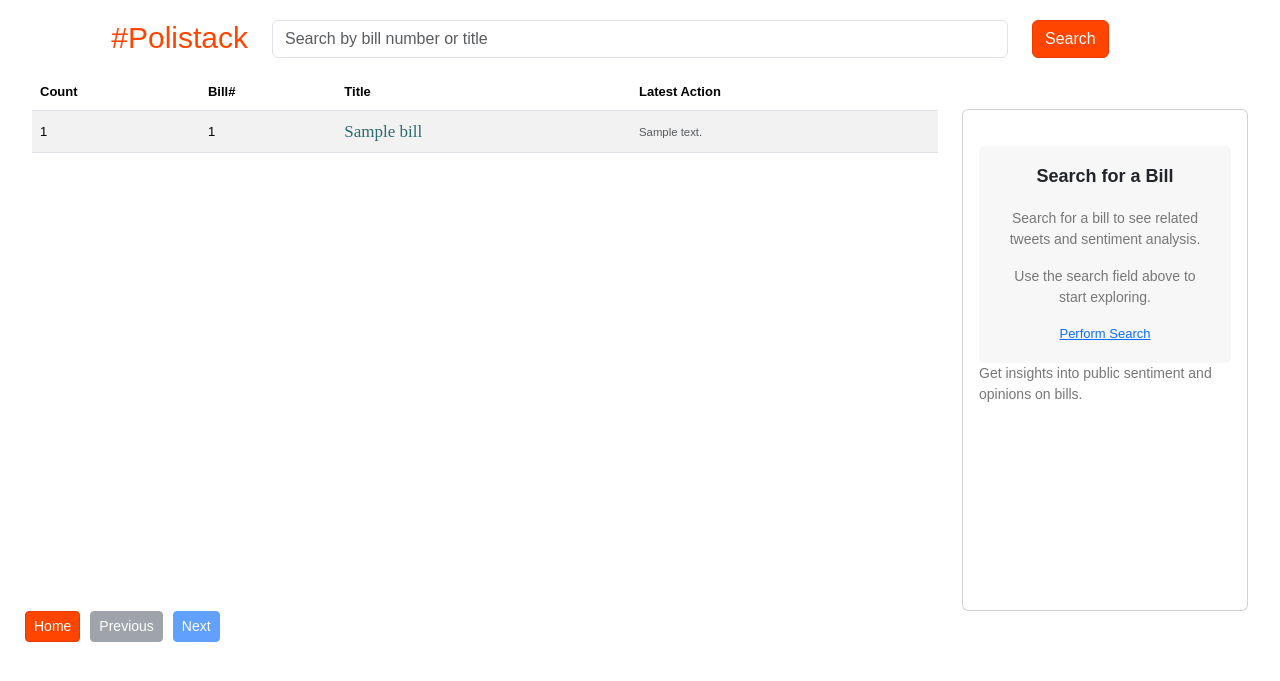
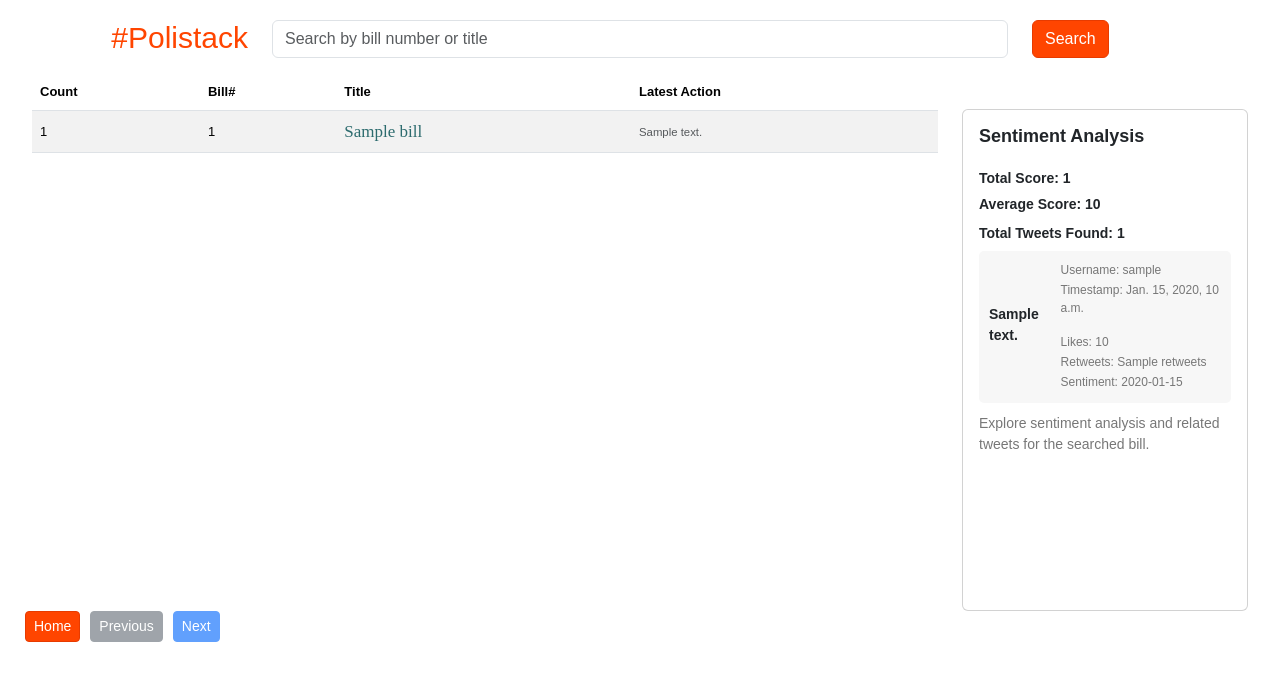
Before and after one commit to RITTEAM100/polistack, a Django app: template polistackapp/templates/bills.html in a window 1280 px wide. Shown: the top 681 px of the page. Run offline with Django 4.2, Linux system fonts and the light colour scheme; the template is opened without the code that fills it: most values are stand-ins (such as "Sample title", 1, 10 or a date in 2020); parts of the project's set-up code (start-up, migrations or seed data) failed here and were passed over; some libraries are stand-ins or nearby versions.

Commit message:
sentiment analysis section

```diff
--- a/polistackapp/templates/bills.html
+++ b/polistackapp/templates/bills.html
@@ -103,6 +103,27 @@
             color: #777;
         }
 
+        .sentiment-info {
+            margin-bottom: 10px;
+        }
+
+        .sentiment-total-score,
+        .sentiment-average-score {
+            font-size: 14px;
+            font-weight: bold;
+            margin-bottom: 5px;
+        }
+
+        .tweet-list {
+            margin-top: 10px;
+        }
+
+        .total-tweets {
+            font-size: 14px;
+            font-weight: bold;
+            margin-bottom: 10px;
+        }
+
         .tweet-card {
             margin-bottom: 10px;
             padding: 10px;
@@ -110,10 +131,32 @@
             border-radius: 5px;
         }
 
-        .tweet-card .tweet-text {
-            font-size: 13px;
+        .tweet-content {
+            display: flex;
+            align-items: center;
+        }
+
+        .tweet-text {
+            font-size: 14px;
+            font-weight: bold;
+            margin-bottom: 5px;
+        }
+
+        .tweet-details {
+            font-size: 12px;
             color: #777;
         }
+
+        .tweet-username {
+            margin-bottom: 2px;
+        }
+
+        .tweet-likes,
+        .tweet-retweets,
+        .tweet-sentiment {
+            margin-bottom: 2px;
+        }
+
     </style>
     <script src="https://ajax.googleapis.com/ajax/libs/jquery/3.6.0/jquery.min.js"></script>
     <script>
@@ -250,39 +293,43 @@
             <div class="col-3">
                 <div class="card sentiment-card">
                     <div class="card-body sentiment-card-body">
-                        {% if sentiment_analysis_data.search_query %}
                         <h6 class="sentiment-card-title">Sentiment Analysis</h6>
-                        {% if sentiment_analysis_data.tweet_data %}
+                        {% if sentiment_data %}
+                        <div class="sentiment-info">
+                            <p class="sentiment-total-score">Total Score: {{ sentiment_data.total_score }}</p>
+                            <p class="sentiment-average-score">Average Score: {{ sentiment_data.average_score }}</p>
+                        </div>
+                        {% if tweets %}
                         <div class="tweet-list">
-                            {% for tweet in sentiment_analysis_data.tweet_data %}
+                            <h6 class="total-tweets">Total Tweets Found: {{ tweets|length }}</h6>
+                            {% for tweet in tweets|slice:"-5:" %}
                             <div class="tweet-card">
-                                <p class="tweet-text">{{ tweet.text }}</p>
-                                {% if sentiment_analysis_data.sentiment_data %}
-                                <p class="tweet-score">Total Score: {{
-                                    sentiment_analysis_data.sentiment_data['total_score'] }}</p>
-                                <p class="tweet-label">Average Score: {{
-                                    sentiment_analysis_data.sentiment_data['average_score'] }}</p>
-                                {% endif %}
+                                <div class="tweet-content">
+                                    <div class="tweet-text">{{ tweet.tweet_text }}</div>
+                                    <div class="tweet-details">
+                                        <p class="tweet-username">Username: {{ tweet.username }}</p>
+                                        <p class="tweet-timestamp">Timestamp: {{ tweet.timestamp }}</p>
+                                        <p class="tweet-likes">Likes: {{ tweet.likes }}</p>
+                                        <p class="tweet-retweets">Retweets: {{ tweet.retweets }}</p>
+                                        <p class="tweet-sentiment">Sentiment: {{ tweet.sentiment }}</p>
+                                    </div>
+                                </div>
                             </div>
                             {% endfor %}
                         </div>
-                        <p class="sentiment-card-text">Explore sentiment analysis and related tweets for the searched
-                            bill.</p>
+                        <p class="sentiment-card-text">Explore sentiment analysis and related tweets for the searched bill.</p>
                         {% else %}
                         <div class="default-screen">
                             <h6 class="default-screen-title">No Tweets Found</h6>
-                            <p class="default-screen-text">Sorry, no tweets were found for the search query "{{
-                                sentiment_analysis_data.search_query }}".</p>
-                            <p class="default-screen-text">Perform a new search to explore sentiment analysis and
-                                related tweets.</p>
+                            <p class="default-screen-text">Sorry, no tweets were found for the search query "{{ search_query }}".</p>
+                            <p class="default-screen-text">Perform a new search to explore sentiment analysis and related tweets.</p>
                             <a href="#search-input" class="default-screen-link">Perform New Search</a>
                         </div>
                         {% endif %}
                         {% else %}
                         <div class="default-screen">
                             <h6 class="default-screen-title">Search for a Bill</h6>
-                            <p class="default-screen-text">Search for a bill to see related tweets and sentiment
-                                analysis.</p>
+                            <p class="default-screen-text">Search for a bill to see related tweets and sentiment analysis.</p>
                             <p class="default-screen-text">Use the search field above to start exploring.</p>
                             <a href="#search-input" class="default-screen-link">Perform Search</a>
                         </div>
--- a/polistackapp/views.py
+++ b/polistackapp/views.py
@@ -21,6 +21,7 @@ def congress_view(request):
         {
             "congress_data": congress_data,
             "tweets": tweets,
+            "search_query": search_query,
             "sentiment_data": sentiment_data,
             "bills_per_page": ITEMS_PER_PAGE,
         },
```
Also changed, not shown: polistackapp/config.py (+27 -69 lines), polistackapp/constants.py (+1 -6 lines).
